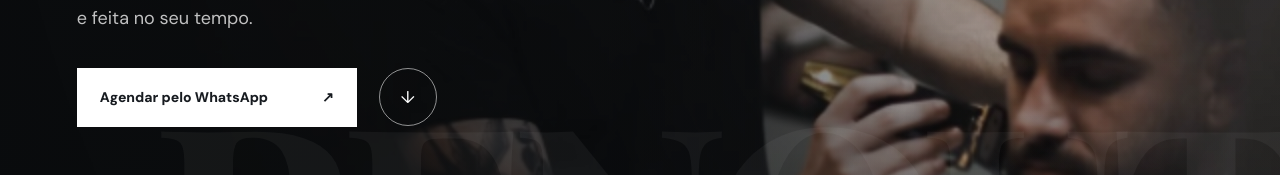
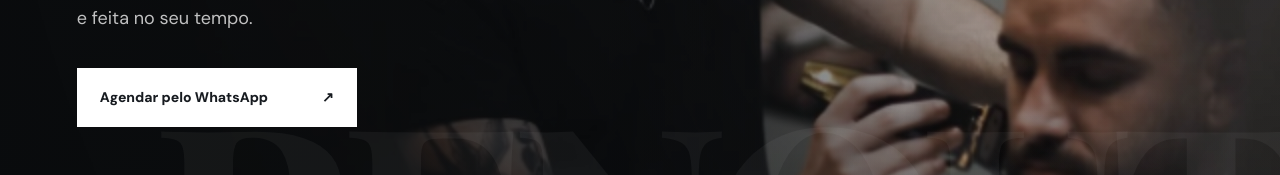
Before and after one commit to opedrocoellho/renout-studio, a Next.js app: page / in a window 1280 px wide. Shown: the part 502-677 px from the top of the page. Built offline with nearby package versions, Linux system fonts and the light colour scheme; a web font is replaced by a local one.

Commit message:
Remove hero arrow

```diff
--- a/app/page.tsx
+++ b/app/page.tsx
@@ -42,7 +42,6 @@ export default function Home() {
           <p>Precisão em cada detalhe. Uma experiência particular, moderna e feita no seu tempo.</p>
           <div className="hero-actions">
             <a className="button button-light" href={whatsapp} target="_blank" rel="noreferrer">Agendar pelo WhatsApp <span>↗</span></a>
-            <a className="circle-link" href="#experiencia" aria-label="Conheça o studio"><span>↓</span></a>
           </div>
         </div>
         <div className="slide-index"><b>01</b><span /><small>03</small></div>
```
